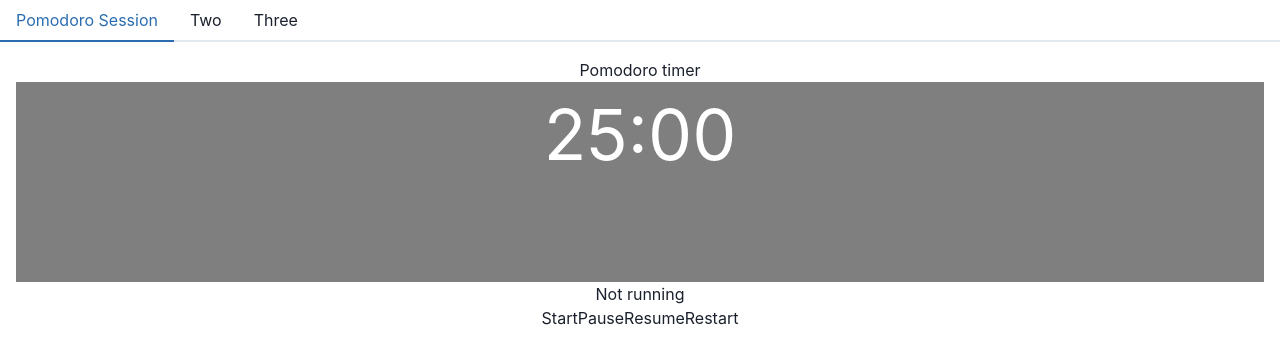
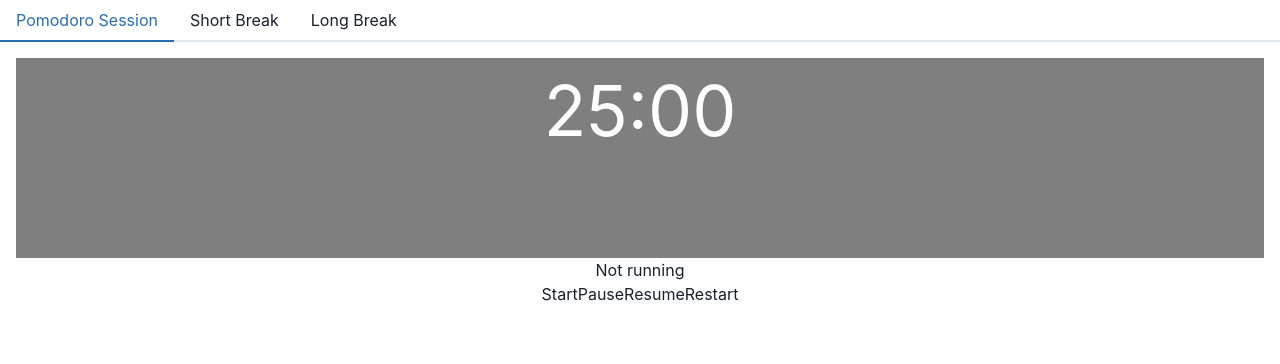
Before and after one commit to sonicakes/pomodoro-react, a React (Create React App) app: page / in a window 1280 px wide. Shown: the top 364 px of the page. Built offline with nearby package versions, Linux system fonts and the light colour scheme.

Commit message:
customize tabs for short & long breaks

```diff
--- a/src/App.js
+++ b/src/App.js
@@ -1,29 +1,32 @@
-import Timer from "./components/timer/Timer";
 import { Tabs, TabList, TabPanels, Tab, TabPanel } from '@chakra-ui/react';
+import TimerWrapper from './components/timer-wrapper/TimerWrapper';
 
 
 function App() {
-  const time = new Date();
-  time.setSeconds(time.getSeconds() + 1500); // 25 minutes timer
+  const pomodoro = 'Pomodoro Session';
+  const shortbreak = 'Short Break';
+  const longbreak = 'Long Break';
+
+
   return (
     <div className="App">
       <div>
         <Tabs>
   <TabList>
-    <Tab>Pomodoro Session</Tab>
-    <Tab>Two</Tab>
-    <Tab>Three</Tab>
+    <Tab>{pomodoro}</Tab>
+    <Tab>{shortbreak}</Tab>
+    <Tab>{longbreak}</Tab>
   </TabList>
 
   <TabPanels>
     <TabPanel>
-    <Timer expiryTimestamp={time}/>
+    <TimerWrapper type={pomodoro} />
     </TabPanel>
     <TabPanel>
-      <p>two!</p>
+    <TimerWrapper type={shortbreak} />
     </TabPanel>
     <TabPanel>
-      <p>three!</p>
+    <TimerWrapper type={longbreak} />
     </TabPanel>
   </TabPanels>
 </Tabs>
--- /dev/null
+++ b/src/components/timer-wrapper/TimerWrapper.js
@@ -0,0 +1,14 @@
+import Timer from "../timer/Timer";
+
+function TimerWrapper({ type }) {
+  const time = new Date();
+  const timerLength =
+    type === "Pomodoro Session" ? 1500 : type === "Short Break" ? 300 : 900;
+  time.setSeconds(time.getSeconds() + timerLength);
+  return (
+    <div>
+      <Timer expiryTimestamp={time} length={timerLength} timerType={type}/>
+    </div>
+  );
+}
+export default TimerWrapper;
--- a/src/components/timer/Timer.js
+++ b/src/components/timer/Timer.js
@@ -1,35 +1,36 @@
-import { useTimer } from 'react-timer-hook';
-import './timer.css';
+import { useTimer } from "react-timer-hook";
+import "./timer.css";
 
-function Timer({ expiryTimestamp }) {
-    const {
-      seconds,
-      minutes,
-      isRunning,
-      start,
-      pause,
-      resume,
-      restart,
-    } = useTimer({ expiryTimestamp, onExpire: () => console.warn('onExpire called - the timer has run its course'), autoStart: false });
+function Timer({ expiryTimestamp, length, type }) {
+  const { seconds, minutes, isRunning, start, pause, resume, restart } =
+    useTimer({
+      expiryTimestamp,
+      onExpire: () =>
+        console.warn("onExpire called - the timer has run its course"),
+      autoStart: false,
+    });
   const formatTime = (time) => {
     return String(time).padStart(2, "0");
   };
   return (
-      <div style={{textAlign: 'center'}}>
-        <h1>Pomodoro timer </h1>
+    <div style={{ textAlign: "center" }}>
+      <h1>{type}</h1>
       <div className="timer">
         <span>{formatTime(minutes)}</span>:<span>{formatTime(seconds)}</span>
       </div>
-        <p>{isRunning ? 'Running' : 'Not running'}</p>
+      <p>{isRunning ? "Running" : "Not running"}</p>
       <button onClick={start}>Start</button>
       <button onClick={pause}>Pause</button>
       <button onClick={resume}>Resume</button>
-        <button onClick={() => {
-          // Restarts to 25 minutes timer
+      <button
+        onClick={() => {
           const time = new Date();
-          time.setSeconds(time.getSeconds() + 1500);
-          restart(time)
-        }}>Restart</button>
+          time.setSeconds(time.getSeconds() + length);
+          restart(time);
+        }}
+      >
+        Restart
+      </button>
     </div>
   );
 }
```
Lines whose indentation alone changed are shown as unchanged.
